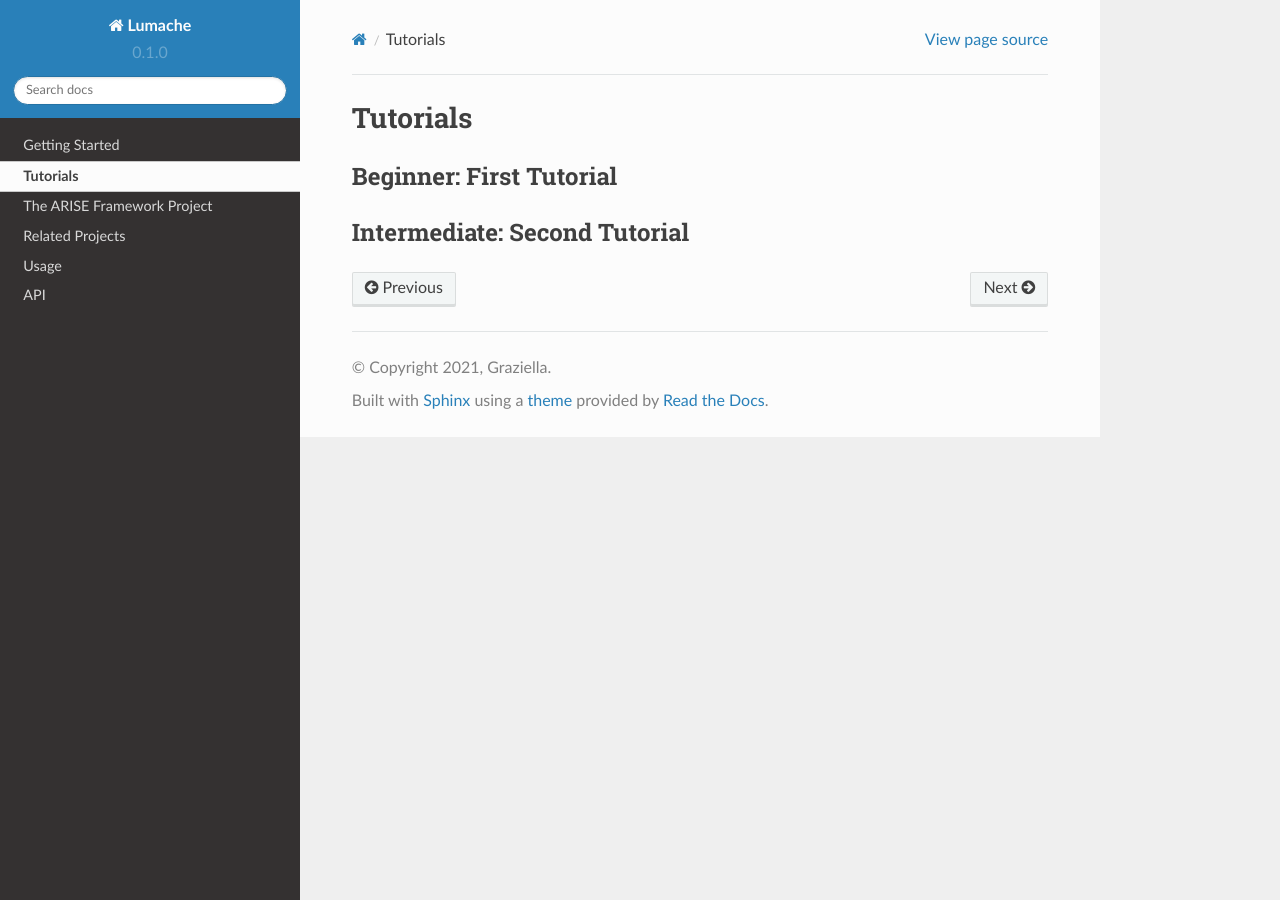
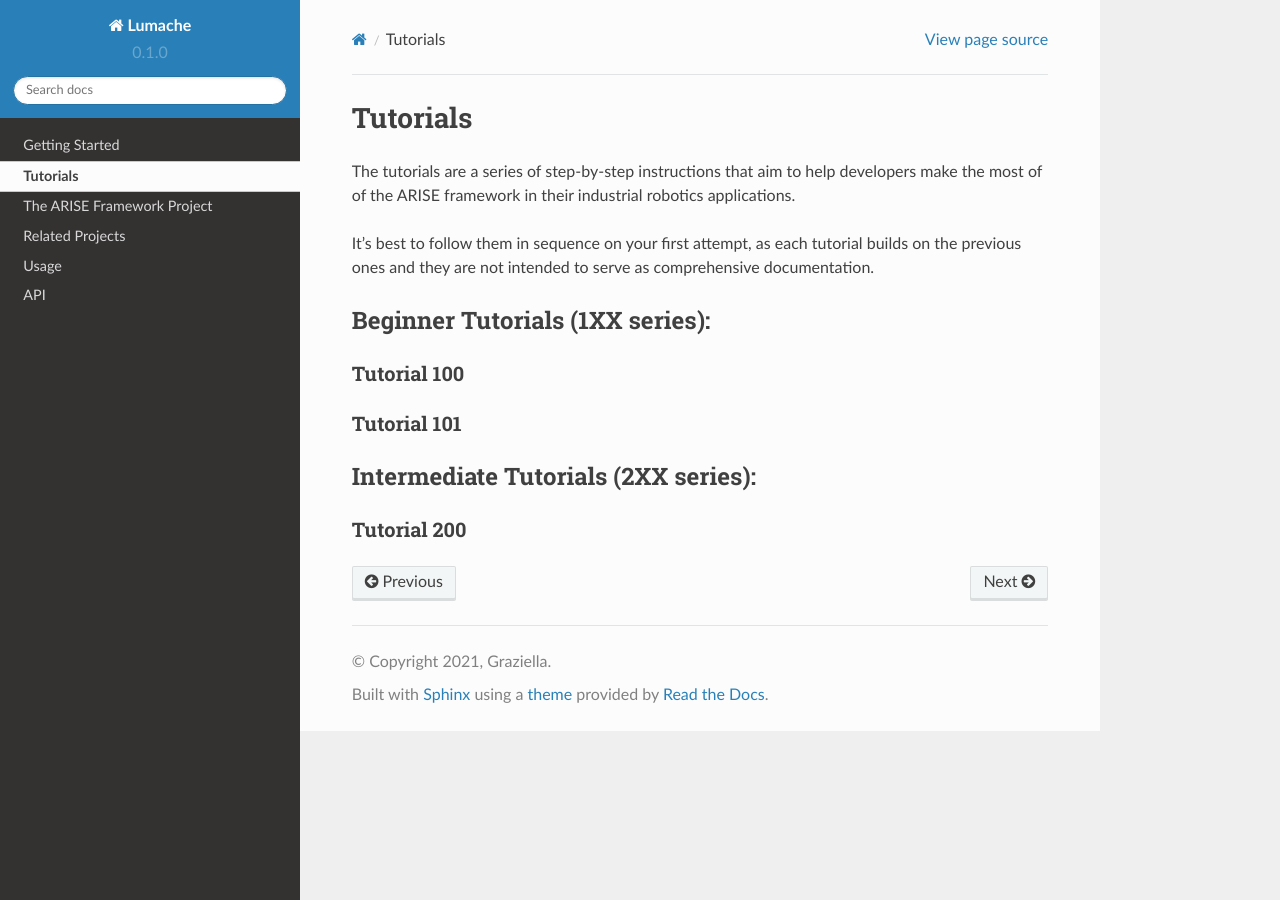
Before and after one commit to agileHRI/arise_documentation, a Sphinx documentation site: the page built from docs/source/tutorials.rst, in a window 1280 px wide. Built offline with Sphinx 7.4.7 and the Read the Docs theme 2.0.0, drawn with Linux system fonts in a browser that asks for light colours.

Commit message:
Update tutorials.rst

```diff
--- a/docs/source/tutorials.rst
+++ b/docs/source/tutorials.rst
@@ -1,8 +1,21 @@
 Tutorials
 =========
+The tutorials are a series of step-by-step instructions that aim to help developers make the most of of the ARISE framework in their industrial robotics applications.
 
-Beginner: First Tutorial
-------------------------
+It’s best to follow them in sequence on your first attempt, as each tutorial builds on the previous ones and they are not intended to serve as comprehensive documentation.
 
-Intermediate: Second Tutorial
------------------------------
+Beginner Tutorials (1XX series):
+--------------------------------
+
+Tutorial 100
+~~~~~~~~~~~~
+
+
+Tutorial 101
+~~~~~~~~~~~~
+
+Intermediate Tutorials (2XX series):
+------------------------------------
+
+Tutorial 200
+~~~~~~~~~~~~
```
